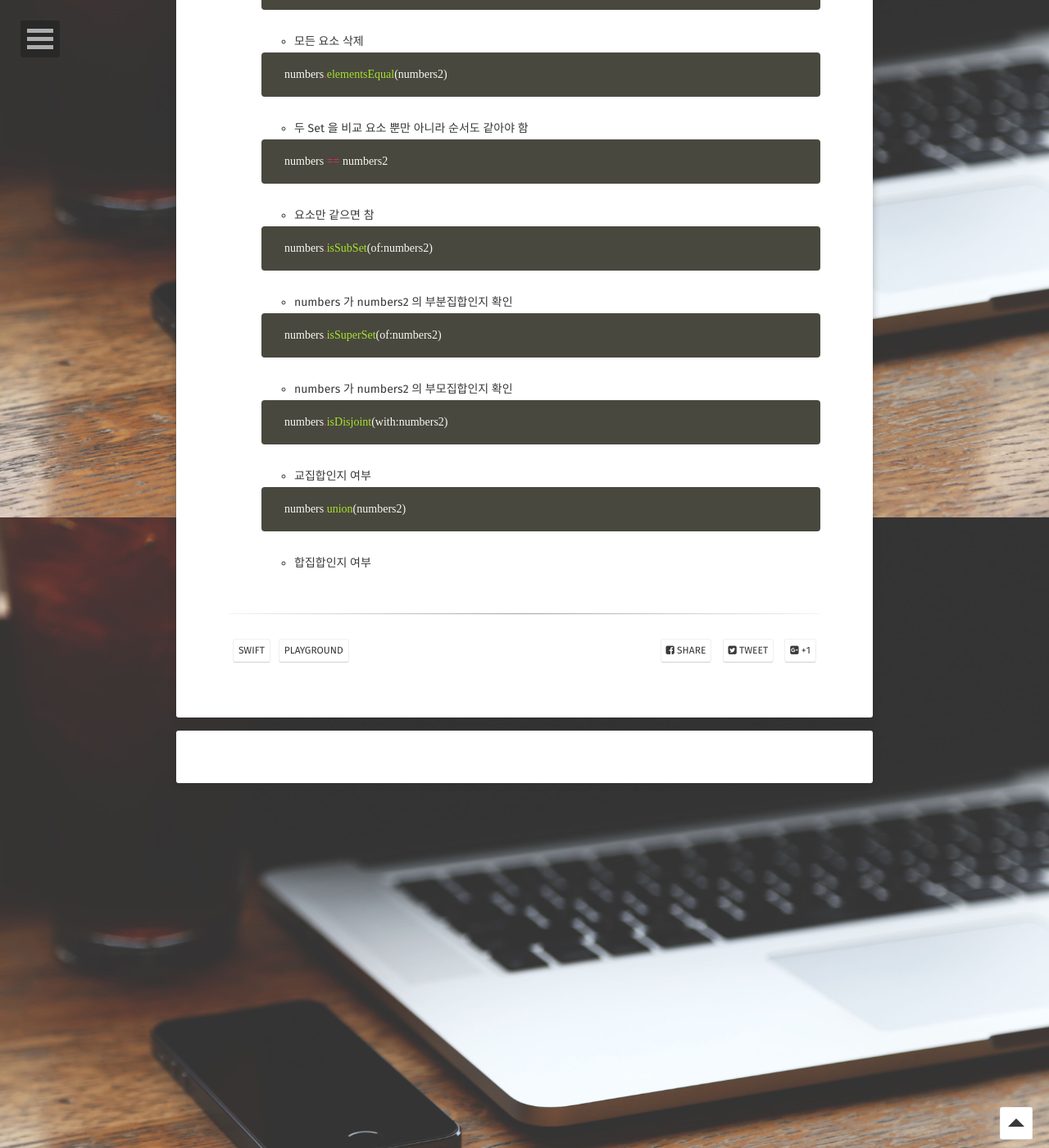
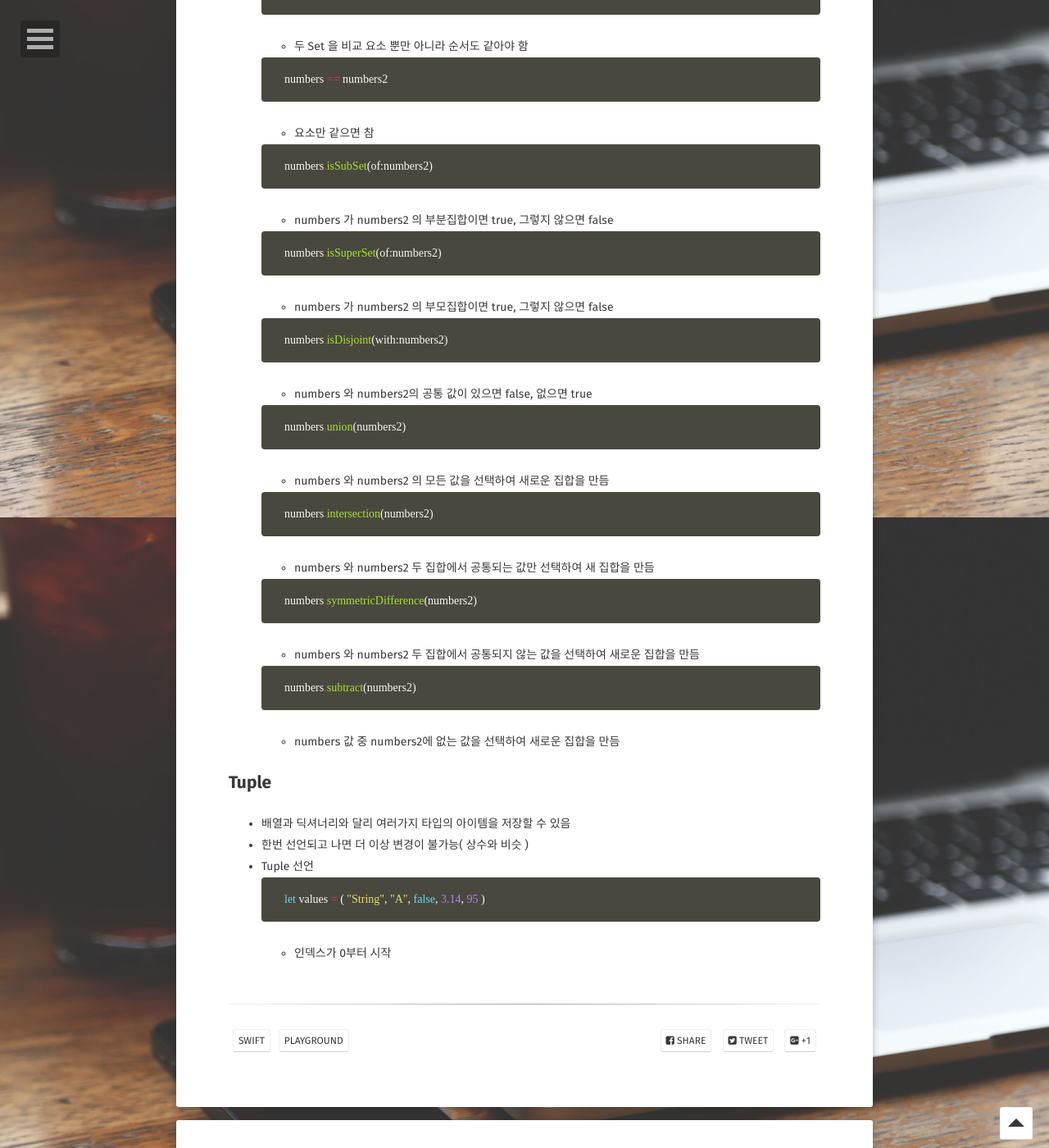
Before and after one commit to Gunwoos/Gunwoos.github.io, a Jekyll site: the page built from _posts/2018-09-08-swift04.md, in a window 1280 px wide and 1400 px high, scrolled down 3869 px. Shown: the whole window at 82% size. Built offline with Jekyll 4.4.1, drawn with Linux system fonts in a browser that asks for light colours; some web fonts are replaced; comment, search, counter and statistics services are not loaded; some of the changed text lies outside the part shown.

Commit message:
Update 2018-09-08-swift04.md

````diff
--- a/_posts/2018-09-08-swift04.md
+++ b/_posts/2018-09-08-swift04.md
@@ -34,55 +34,46 @@ comments: true
 	```swift
 	name.startIndex
 	```
-
 	- array name의 첫번째 인덱스 위치를 가져옴
 
 	```swift
 	name.endIndex
 	```
-
 	- array name의 마지막 요소에 + 1 한 값을 가져옴
 
 	```swift
 	name.contains(index)
 	```
-
 	- name 안에 index 가 있는지 검사 후 있으면 true, 없으면 false
 
 	```swift
 	name.index(of:index)
 	```
-
 	- name 안에 index가 있는지 검사 후 있으면 index의 위치를 반환
 
 	```swift
 	name.append(index)
 	```
-
 	- name 맨 뒤에 index를 추가
 
 	```swift
 	name.insert("index", at:n)
 	```
-
 	- name에 n의 위치에 index를 추가
 
 	```swift
 	name.endIndex.advanced(by : n)
 	```
-
 	- endIndex의 위치에서 n 만큼 위치를 반환
 
 	```swift
 	name.remove(at.index)
 	```
-
 	- index 에 해당하는 위치에 있는 요소 삭제
 
 	```swift
 	name.removeall()
 	```
-
 	- array에 있는 모든 요소 삭제
 
 
@@ -99,45 +90,35 @@ comments: true
 	```swift
 	dictionary.isEmpty
 	```
-
 	- dictionary 가 비어있으면 false 아니면 true
 
 	```swift
 	dictionary["key"]
 	```
-
 	- key 값의 value를 가져옴
 
 	```swift
 	dictionary["key"]="index"
 	```
-
 	- dictinoary 의 key 값에 해당하는 곳의 index 초기화
-
 	- 초기화 전의 값을 삭제
 
 	```swift
 	dictionary.updateValue("index", forkey : "key")
 	```
-
 	- key 값에 해당하는 index 초기화
-
 	- 초기화 전의 값을 바로 지우지 않음
 
 	```swift
 	dictionary["key"]=nil
 	```
-
 	- key 값에 해당하는 index 삭제
-
 	- 삭제 전 값을 바로 삭제
 
 	```swift
 	dictionary.removeValue(forKey="key")
 	```
-
 	- key 값에 해당하는 index 삭제
-
 	- 삭제 전 값을 보유
 
 
@@ -145,6 +126,7 @@ comments: true
 ## Set
 - 순서 없음
 - 요소들이 각각 하나의 고유한 값만을 가짐
+- 요소들이 중복없이 한 번만 저장되어야 하는 데이터들을 다룰 때 사용
 - 형태가 array 와 비슷해서 set 키워드를 항상 사용해야 함
 
 - Set 선언
@@ -160,61 +142,75 @@ comments: true
 	```swift
 	let fileteredSet = numbers.filter{ (element) -> Bool in return element.hasPrefix("i")}
 	```
-
 	- filter 요소가 있는지 검사
-
 	- hasPrefix 해당 인덱스를 가진 요소가 있는지 검사
 
 	```swift
 	numbers.insert("ddd")
 	```
-
 	- Set 에 순서 상관없이 요소 추가
 
 	```swift
 	numbers.remove(1)
 	```
-
 	- Set 에서 인덱스 값을 가지고 있는 요소 삭제
 
 	```swift
 	numbers.removeall()
 	```
-
 	- 모든 요소 삭제
 
 	```swift
 	numbers.elementsEqual(numbers2)
 	```
-
 	- 두 Set 을 비교 요소 뿐만 아니라 순서도 같아야 함
 
 	```swift
 	numbers == numbers2
 	```
-
 	- 요소만 같으면 참
 
 	```swift
 	numbers.isSubSet(of:numbers2)
 	```
-
-	- numbers 가 numbers2 의 부분집합인지 확인
+	- numbers 가 numbers2 의 부분집합이면 true, 그렇지 않으면 false
 
 	```swift
 	numbers.isSuperSet(of:numbers2)
 	```
-
-	- numbers 가 numbers2 의 부모집합인지 확인
+	- numbers 가 numbers2 의 부모집합이면 true, 그렇지 않으면 false
 
 	```swift
 	numbers.isDisjoint(with:numbers2)
 	```
+	- numbers 와 numbers2의 공통 값이 있으면 false, 없으면 true
 
-	- 교집합인지 여부
 
 	```swift
 	numbers.union(numbers2)
 	```
+	- numbers 와 numbers2 의 모든 값을 선택하여 새로운 집합을 만듬
 
-	- 합집합인지 여부
+	```swift
+	numbers.intersection(numbers2)
+	```
+	- numbers 와 numbers2 두 집합에서 공통되는 값만 선택하여 새 집합을 만듬
+
+	```swift
+	numbers.symmetricDifference(numbers2)
+	```
+	- numbers 와 numbers2 두 집합에서 공통되지 않는 값을 선택하여 새로운 집합을 만듬
+
+	```swift
+	numbers.subtract(numbers2)
+	```
+	- numbers 값 중 numbers2에 없는 값을 선택하여 새로운 집합을 만듬
+
+## Tuple
+- 배열과 딕셔너리와 달리 여러가지 타입의 아이템을 저장할 수 있음
+- 한번 선언되고 나면 더 이상 변경이 불가능( 상수와 비슷 )
+- Tuple 선언
+	```swift
+	let values = ( "String", "A", false, 3.14, 95 )
+	```
+	- 인덱스가 0부터 시작
````
